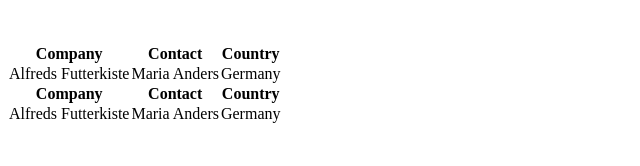
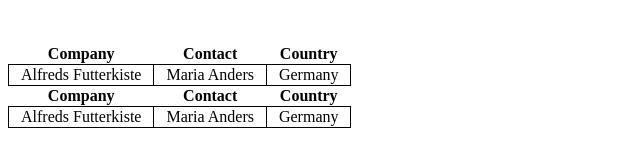
Before and after one commit to bmdjggpjkxvfic/bmdjggpjkxvfic, a plain HTML site: page index.html in a window 1280 px wide. Shown: the whole page, without its empty margins (0-640 px from the left). Drawn offline with Linux system fonts and the light colour scheme.

Commit message:
update index.html

```diff
--- a/index.html
+++ b/index.html
@@ -40,7 +40,7 @@
     #table {
         border-collapse: collapse;
     }
-    td, {
+    td,thh {
         padding-left: 12px;
         padding-right: 12px;
         border: 0.5px solid #000;
```
